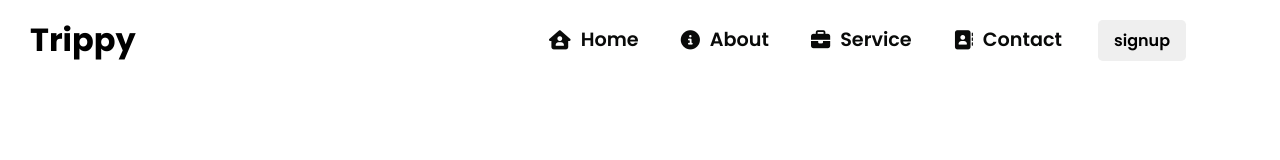
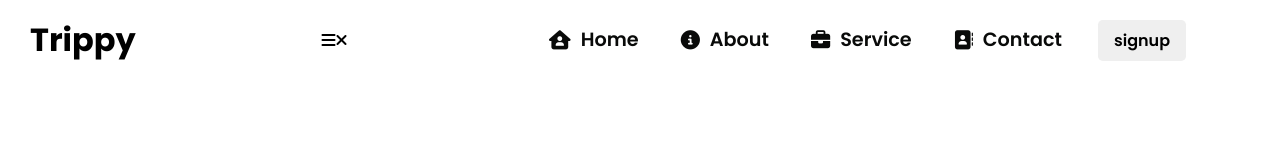
Before and after one commit to osumare4199/26may2024, a React (Create React App) app: page / in a window 1280 px wide. Shown: the top 160 px of the page. Built offline with nearby package versions, Linux system fonts and the light colour scheme.

Commit message:
Update Navbar.js

```diff
--- a/src/components/Navbar.js
+++ b/src/components/Navbar.js
@@ -8,6 +8,10 @@
     return (
       <nav className="NavbarItems">
         <h1 className="navbar-logo">Trippy</h1>
+        <div className="menu-icons">
+          <i className="fas fa-bars"></i>
+          <i className="fas fa-times"></i>
+          </div>
 
         <ul className="nav-menu">
           {MenuItems.map((item, index)=>{
```
